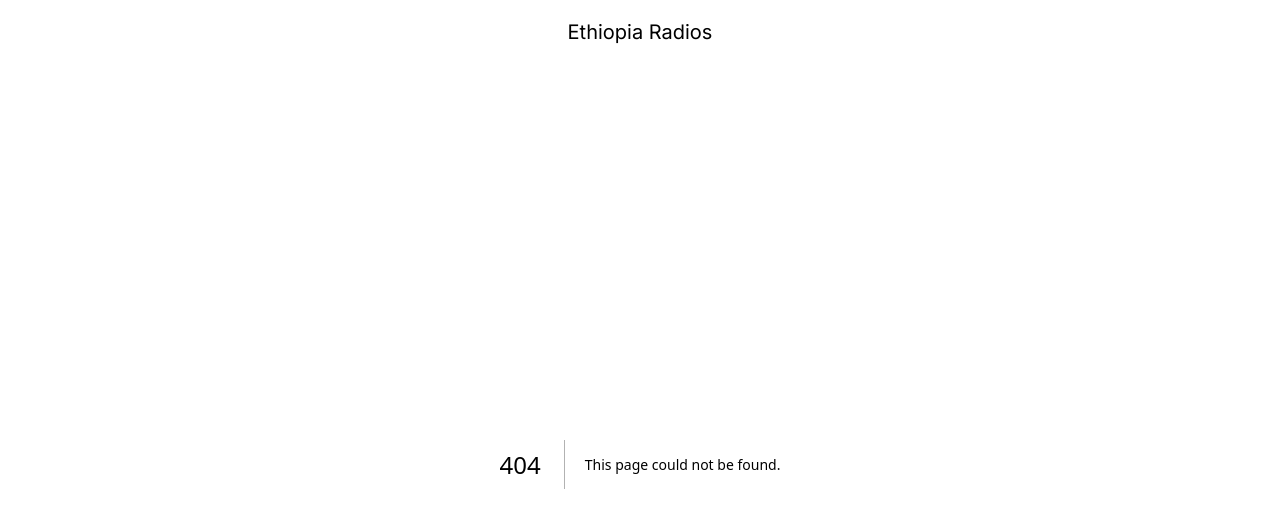
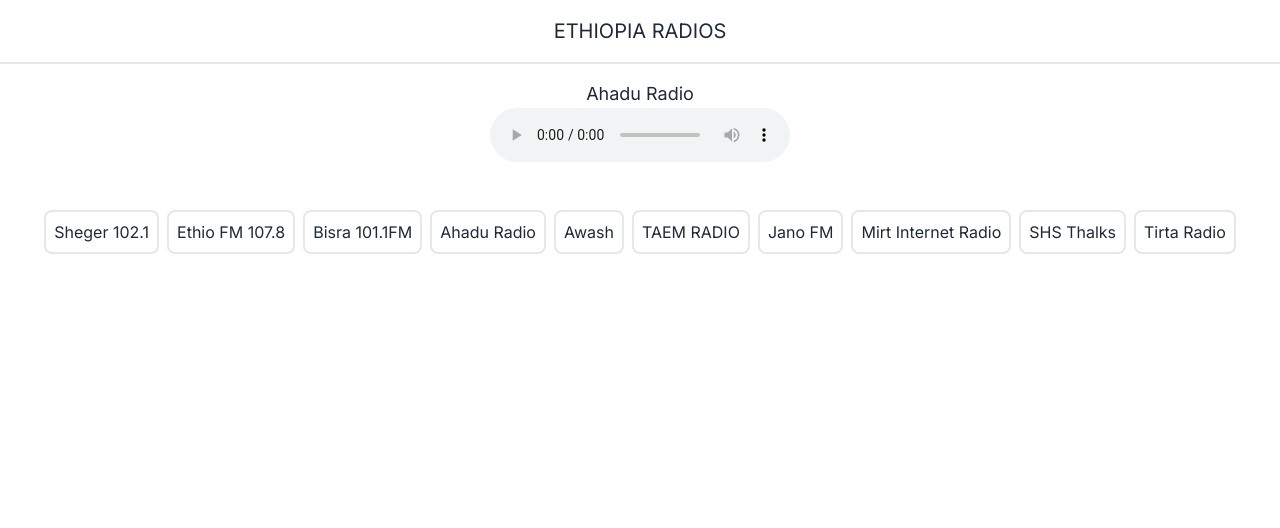
Before and after one commit to aviyot/ethio-radios, a Next.js app: page /ahadu_radio in a window 1280 px wide. Before the commit this address had no page. Shown: the top 528 px of the page. Built offline with nearby package versions, Linux system fonts and the light colour scheme.

Commit message:
make pages by generateStaticParams

```diff
--- /dev/null
+++ b/app/[slug]/page.js
@@ -0,0 +1,23 @@
+import { radioSrcs } from "../data/radio_list";
+
+export async function generateStaticParams() {
+  return radioSrcs.map((radio) => ({
+    slug: radio.id,
+  }));
+}
+
+export default function Page({ params }) {
+  const { slug } = params;
+  const radio = radioSrcs.find((val) => val.id == slug);
+
+  return (
+    <>
+      <div className="flex justify-center mt-4">
+        <div className="flex flex-col">
+          <div className="text-center text-lg">{radio.name}</div>
+          <audio src={radio.src} controls autoPlay></audio>
+        </div>
+      </div>
+    </>
+  );
+}
--- /dev/null
+++ b/app/data/radio_list.js
@@ -0,0 +1,52 @@
+export const radioSrcs = [
+  {
+    id: "sheger_102.1",
+    name: "Sheger 102.1",
+    src: "https://stream.zenolive.com/y91n1vtbaw5tv",
+  },
+  {
+    id: "ethio_107.8",
+    name: "Ethio FM 107.8",
+    src: "https://stream.zeno.fm/b8skbyqeqeruv",
+  },
+  {
+    id: "bisra_101.1",
+    name: "Bisra 101.1FM",
+    src: "http://stream.zeno.fm/zvaru17saxquv",
+  },
+  {
+    id: "ahadu_radio",
+    name: "Ahadu Radio",
+    src: "https://stream.zeno.fm/txxpndf1wwzuv",
+  },
+  {
+    id: "awash",
+    name: "Awash",
+    src: "https://stream.zeno.fm/655zm6w4vc9uv",
+  },
+  {
+    id: "team_radio",
+    name: "TAEM RADIO",
+    src: "https://stream.zeno.fm/ffg8htkh1k0uv",
+  },
+  {
+    id: "jano",
+    name: "Jano FM",
+    src: "https://stream.zeno.fm/1cyn1as4v68uv",
+  },
+  {
+    id: "mirt",
+    name: "Mirt Internet Radio",
+    src: "https://stream.zeno.fm/akmuznguawzuv",
+  },
+  {
+    id: "shs_thalks",
+    name: "SHS Thalks",
+    src: "https://stream.zeno.fm/akmuznguawzuv",
+  },
+  {
+    id: "tirta_radio",
+    name: "Tirta Radio",
+    src: "https://i.klikhost.com/8660/stream/;",
+  },
+];
--- a/app/layout.js
+++ b/app/layout.js
@@ -1,5 +1,8 @@
 import { Inter } from "next/font/google";
 import "./globals.css";
+
+import Link from "next/link";
+import { radioSrcs } from "./data/radio_list";
 
 const inter = Inter({ subsets: ["latin"] });
 
@@ -8,14 +11,29 @@ export const metadata = {
   description: "Ethiopia Live Radion Station",
 };
 
+const RadioLinks = ["sheger_102.1", "ethio_107.8", "bisra_101.1", "addis_97.1"];
+
 export default function RootLayout({ children }) {
   return (
     <html lang="en">
       <body className={inter.className}>
-        <div className="navbar bg-base-100 flex justify-center">
-          <h2 className="text-xl">Ethiopia Radios</h2>
+        <div className="navbar justify-center border-b-2">
+          <h2 className="text-xl uppercase text-center text-center">
+            Ethiopia Radios
+          </h2>
         </div>
-        {children}
+        <div className="flex flex-col gap-8">
+          {children}
+          <ul className="flex flex-wrap gap-2 m-4 justify-center">
+            {radioSrcs.map((radio) => (
+              <li className="border-2 rounded-lg p-2">
+                <Link key={radio.id} href={`/${radio.id}`}>
+                  <span> {radio.name} </span>
+                </Link>
+              </li>
+            ))}
+          </ul>
+        </div>
       </body>
     </html>
   );
--- /dev/null
+++ b/app/not-found.js
@@ -0,0 +1,10 @@
+import Link from "next/link";
+export default function NotFound() {
+  return (
+    <>
+      <h2> Requested User is unavailable </h2>
+
+      <Link href="/"> Go back Home </Link>
+    </>
+  );
+}
--- a/app/page.js
+++ b/app/page.js
@@ -1,37 +1,6 @@
-const radioSrcs = [
-  {
-    name: "Sheger 102.1",
-    src: "https://stream.zenolive.com/y91n1vtbaw5tv",
-  },
-  {
-    name: "Ethio FM 107.8",
-    src: "https://stream.zeno.fm/b8skbyqeqeruv",
-  },
-  {
-    name: "Bisra 101.1FM",
-    src: "http://stream.zeno.fm/zvaru17saxquv",
-  },
-  {
-    name: "FM Addis 97.1",
-    src: "https://stream.zeno.fm/rb6wbrap7yzuv",
-  },
-];
+import { redirect } from "next/navigation";
 
 export default function Home() {
-  return (
-    <main className="flex flex-col gap-4 ">
-      <div>
-        <ul className="flex flex-col items-center gap-3">
-          {radioSrcs.map((src) => (
-            <li key={src.name} className="bg-neutral rounded-md">
-              <div className="">
-                <div className="text-center">{src.name}</div>
-                <audio src={src.src} controls></audio>
-              </div>
-            </li>
-          ))}
-        </ul>
-      </div>
-    </main>
-  );
+  redirect("/sheger_102.1");
+  return <></>;
 }
```
